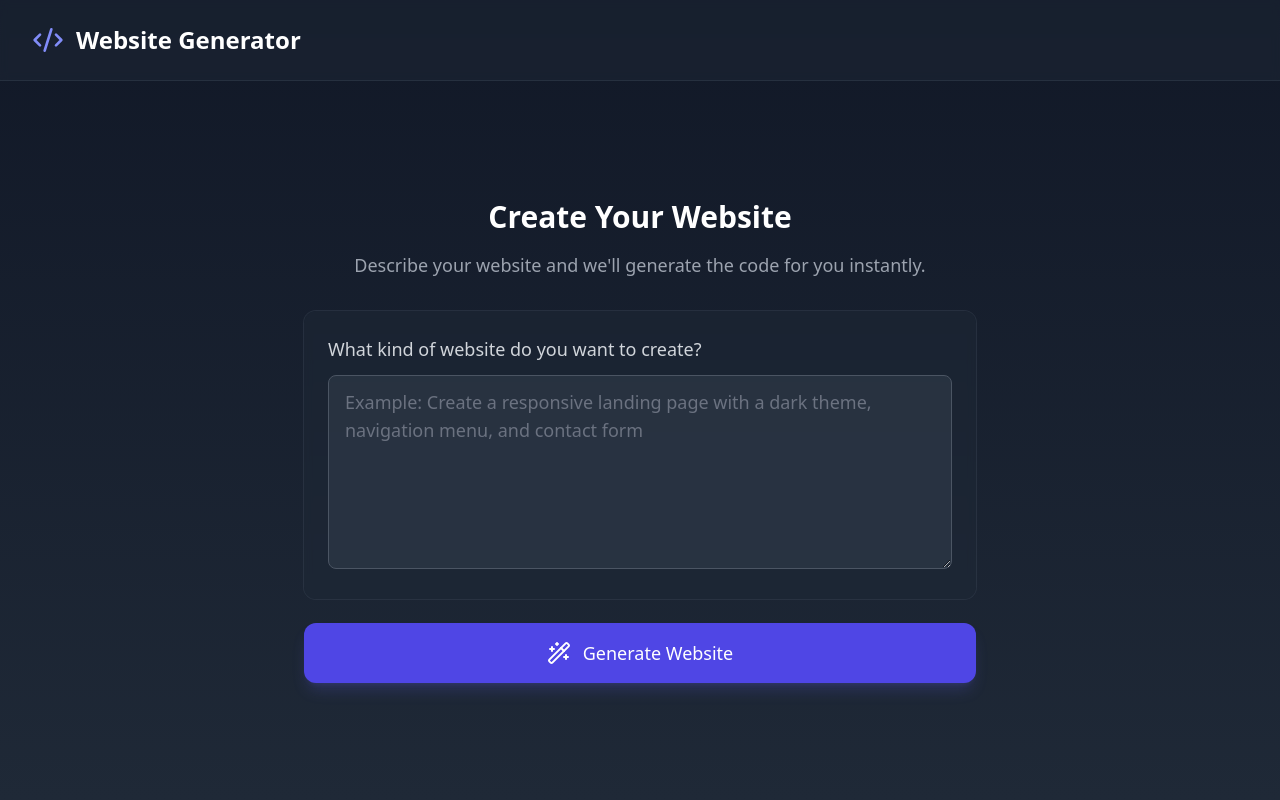
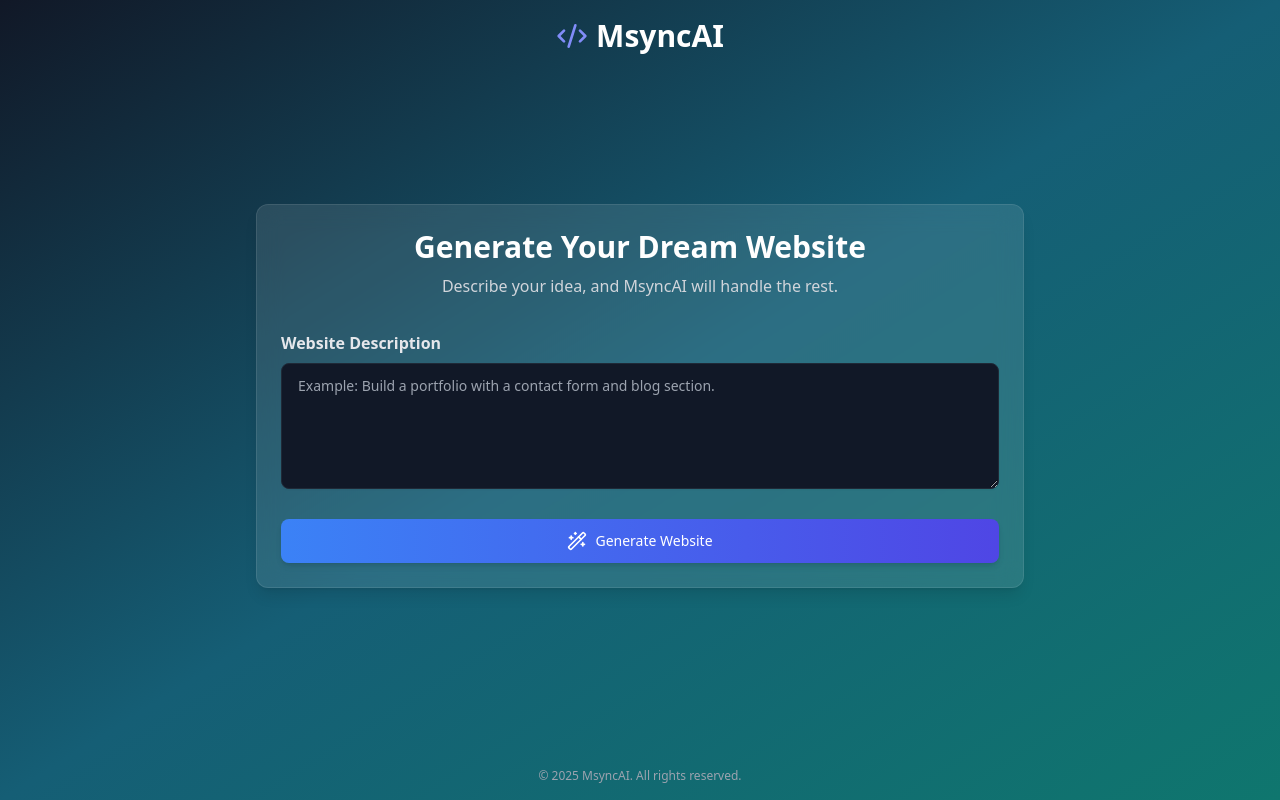
Before and after one commit to mustafalanewala/MsyncAI, a React (Vite) app: page / in a window 1280 px wide. Built offline with nearby package versions, Linux system fonts and the light colour scheme.

Commit message:
style: enhance UI with gradient backgrounds and updated component layouts in Generator and GeneratorResult

```diff
--- a/src/components/Generator.tsx
+++ b/src/components/Generator.tsx
@@ -12,56 +12,57 @@ export function Generator() {
     // Save prompt to localStorage with ID
     localStorage.setItem(`generator_${id}`, JSON.stringify({
       prompt,
-      timestamp: Date.now()
+      timestamp: Date.now(),
     }));
     navigate(`/generate/${id}`);
   };
 
   return (
-    <div className="min-h-screen flex flex-col">
-      <header className="bg-gray-800/50 backdrop-blur-sm border-b border-gray-700/50">
-        <div className="max-w-7xl mx-auto px-4 sm:px-6 lg:px-8 py-6">
-          <div className="flex items-center gap-3">
-            <Code2 className="w-8 h-8 text-indigo-400" />
-            <h1 className="text-2xl font-bold text-white">Website Generator</h1>
-          </div>
-        </div>
+    <div className="min-h-screen flex flex-col bg-gradient-to-br from-navy-900 via-cyan-800 to-teal-700 text-gray-100">
+      <header className="flex items-center justify-center bg-transparent py-4">
+        <Code2 className="w-10 h-10 text-indigo-400 pr-2" />
+        <h1 className="text-3xl font-bold text-white">MsyncAI</h1>
       </header>
 
-      <main className="flex-1 flex items-center justify-center p-4 sm:p-6 lg:p-8">
-        <div className="w-full max-w-2xl mx-auto">
+      <main className="flex-1 flex items-center justify-center px-4">
+        <div className="w-full max-w-3xl bg-white/10 backdrop-blur-md rounded-xl p-6 shadow-lg border border-gray-100/10">
           <div className="text-center mb-8">
-            <h2 className="text-3xl font-bold text-white mb-4">Create Your Website</h2>
-            <p className="text-gray-400 text-lg">
-              Describe your website and we'll generate the code for you instantly.
+            <h2 className="text-3xl font-bold text-white mb-2">Generate Your Dream Website</h2>
+            <p className="text-gray-300 text-base leading-relaxed">
+              Describe your idea, and MsyncAI will handle the rest.
             </p>
           </div>
 
           <form onSubmit={handleSubmit} className="space-y-6">
-            <div className="bg-gray-800/50 backdrop-blur-sm rounded-xl p-6 ring-1 ring-gray-700/50">
-              <label htmlFor="prompt" className="block text-lg font-medium text-gray-300 mb-3">
-                What kind of website do you want to create?
+            <div>
+              <label htmlFor="prompt" className="block text-base font-semibold text-gray-200 mb-2">
+                Website Description
               </label>
               <textarea
                 id="prompt"
-                rows={6}
+                rows={5}
                 value={prompt}
                 onChange={(e) => setPrompt(e.target.value)}
-                placeholder="Example: Create a responsive landing page with a dark theme, navigation menu, and contact form"
-                className="w-full px-4 py-3 bg-gray-700/50 border border-gray-600 rounded-lg focus:ring-2 focus:ring-indigo-500 focus:border-transparent text-white placeholder-gray-500 text-lg transition-all"
+                placeholder="Example: Build a portfolio with a contact form and blog section."
+                className="w-full px-4 py-3 bg-gray-900 border border-gray-800 rounded-lg focus:ring-2 focus:ring-indigo-500 focus:outline-none text-gray-100 placeholder-gray-400 text-sm shadow-sm transition"
                 required
               />
             </div>
+
             <button
               type="submit"
-              className="w-full flex items-center justify-center gap-3 px-8 py-4 bg-indigo-600 hover:bg-indigo-700 rounded-xl font-medium text-lg text-white transition-colors shadow-lg shadow-indigo-500/20 hover:shadow-indigo-500/30"
+              className="w-full flex items-center justify-center gap-2 px-5 py-3 bg-gradient-to-r from-blue-500 to-indigo-600 rounded-lg font-medium text-sm text-white shadow-md"
             >
-              <Wand2 className="w-6 h-6" />
+              <Wand2 className="w-5 h-5" />
               Generate Website
             </button>
           </form>
         </div>
       </main>
+
+      <footer className="mt-8 py-4 text-center text-xs text-gray-400">
+        <p>© {new Date().getFullYear()} MsyncAI. All rights reserved.</p>
+      </footer>
     </div>
   );
 }
--- a/src/components/GeneratorResult.tsx
+++ b/src/components/GeneratorResult.tsx
@@ -198,8 +198,8 @@ Please provide the code in separate blocks for HTML, CSS, and JavaScript. Use ma
   };
 
   return (
-    <div className="min-h-screen flex flex-col bg-gray-900">
-      <header className="bg-gray-800/50 backdrop-blur-sm border-b border-gray-700/50">
+    <div className="min-h-screen flex flex-col bg-gradient-to-br from-navy-900 via-cyan-800 to-teal-700">
+      <header className="backdrop-blur-sm border-b border-gray-300/50">
         <div className="max-w-[1920px] mx-auto px-4 sm:px-6 lg:px-8 py-4">
           <div className="flex items-center justify-between">
             <div className="flex items-center gap-3">
@@ -212,7 +212,7 @@ Please provide the code in separate blocks for HTML, CSS, and JavaScript. Use ma
               </button>
               <div className="h-6 w-px bg-gray-700" />
               <Code2 className="w-6 h-6 text-indigo-400" />
-              <h1 className="text-xl font-semibold text-white">Generated Website</h1>
+              <h1 className="text-xl font-semibold text-white">MsyncAI</h1>
             </div>
             <div className="flex items-center gap-4">
               {files.length > 0 && (
@@ -235,18 +235,13 @@ Please provide the code in separate blocks for HTML, CSS, and JavaScript. Use ma
 
       <main className="flex-1 p-4 sm:p-6 lg:p-8">
         <div className="grid grid-cols-12 gap-6 max-w-[1920px] mx-auto">
-          {/* Files - 25% */}
           <div className="col-span-12 lg:col-span-3">
             <div className="bg-gray-800/50 backdrop-blur-sm rounded-xl p-4 ring-1 ring-gray-700/50 space-y-6">
-              <div>
               <h2 className="text-lg font-medium text-white mb-4">Files</h2>
               <FileExplorer files={files} onFileSelect={handleFileSelect} />
-              </div>
 
-              {/* Re-prompt form */}
               <form onSubmit={handleRegenerate} className="pt-6 border-t border-gray-700">
                 <h3 className="text-sm font-medium text-gray-300 mb-2">Update Website</h3>
-                <div className="space-y-3">
                 <textarea
                   value={newPrompt}
                   onChange={(e) => setNewPrompt(e.target.value)}
@@ -257,17 +252,15 @@ Please provide the code in separate blocks for HTML, CSS, and JavaScript. Use ma
                 <button
                   type="submit"
                   disabled={isGenerating || !newPrompt.trim()}
-                    className="w-full flex items-center justify-center gap-2 px-4 py-2 bg-indigo-600 hover:bg-indigo-700 disabled:bg-gray-600 disabled:cursor-not-allowed rounded-lg font-medium transition-colors text-white"
+                  className="w-full flex items-center justify-center gap-2 px-4 py-2 bg-indigo-600 hover:bg-indigo-700 disabled:bg-gray-600 disabled:cursor-not-allowed rounded-lg font-medium transition-colors text-white mt-3"
                 >
                   <Wand2 className="w-4 h-4" />
                   {isGenerating ? 'Updating...' : 'Update Code'}
                 </button>
-                </div>
               </form>
             </div>
           </div>
 
-          {/* Editor/Preview - 75% */}
           <div className="col-span-12 lg:col-span-9">
             <div className="bg-gray-800/50 backdrop-blur-sm rounded-xl p-4 ring-1 ring-gray-700/50">
               <div className="flex items-center justify-between mb-4">
@@ -285,7 +278,7 @@ Please provide the code in separate blocks for HTML, CSS, and JavaScript. Use ma
                       ) : (
                         <Copy className="w-4 h-4" />
                       )}
-                      <span className="hidden sm:inline">
+                      <span>
                         {copiedFile === selectedFile.name ? 'Copied!' : 'Copy Code'}
                       </span>
                     </button>
@@ -317,7 +310,7 @@ Please provide the code in separate blocks for HTML, CSS, and JavaScript. Use ma
 
               <div className="rounded-xl overflow-hidden ring-1 ring-gray-700">
                 {showPreview ? (
-                  <div className="h-[700px] bg-white">
+                  <div className="h-[500px] bg-white">
                     <iframe
                       srcDoc={getPreviewContent()}
                       className="w-full h-full border-0"
@@ -326,9 +319,7 @@ Please provide the code in separate blocks for HTML, CSS, and JavaScript. Use ma
                     />
                   </div>
                 ) : (
-                  <div className="h-[700px]">
                   <CodeEditor code={generatedCode} />
-                  </div>
                 )}
               </div>
             </div>
```
Lines whose indentation alone changed are shown as unchanged.
